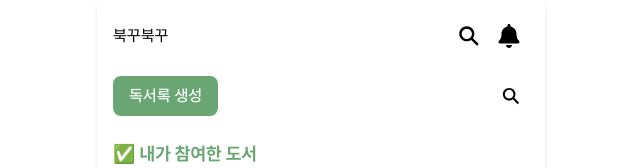
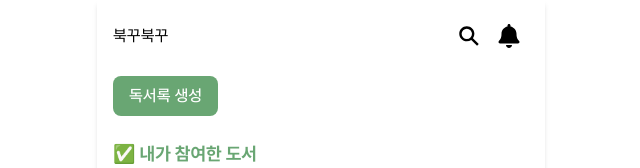
Before and after one commit to SSAFY-BOOKKOO/backend, a React (Vite) app in the folder frontend/: page /booktalk in a window 1280 px wide. Shown: the top 168 px of the page, without its empty margins (319-959 px from the left). Built offline with nearby package versions, Linux system fonts and the light colour scheme.

Commit message:
fix : 북톡페이지 검색버튼 삭제

```diff
--- a/frontend/src/pages/BookTalk/BookTalkMain.jsx
+++ b/frontend/src/pages/BookTalk/BookTalkMain.jsx
@@ -25,9 +25,6 @@ const BookTalkMain = () => {
     <WrapContainer>
       <div className='flex justify-between items-center mb-6'>
         <Button>독서록 생성</Button>
-        <button type='submit' onClick={handleSearchPage} className='p-2'>
-          <IoSearchSharp className='w-5 h-5' />
-        </button>
       </div>
       <div>
         <h2 className='text-green-400 text-lg font-bold mb-4'>
```
